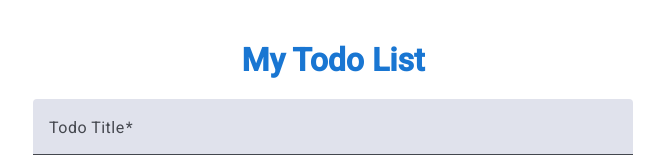
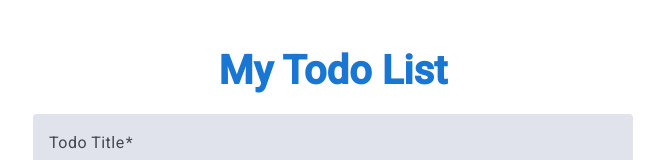
Before and after one commit to skyrabbit4/todo-app, an Angular app in the folder frontend/: page / in a window 1280 px wide. Shown: the top 160 px of the page, without its empty margins (307-971 px from the left). Built offline with nearby package versions, Linux system fonts and the light colour scheme; no server answers.

Commit message:
refined the css

```diff
--- a/frontend/src/app/app.component.css
+++ b/frontend/src/app/app.component.css
@@ -1,7 +1,28 @@
+/* app.component.css */
 .container {
   max-width: 600px;
   margin: 0 auto;
   padding: 20px;
+}
+
+h1 {
+  color: #1976d2;
+  font-size: 2.5rem;
+  text-align: center;
+  margin-bottom: 20px;
+  font-weight: 600;
+}
+
+form {
+  display: flex;
+  flex-direction: column;
+  gap: 15px;
+  margin-bottom: 20px;
+}
+
+.buttons, .action-buttons {
+  display: flex;
+  gap: 10px;
 }
 
 .todo-item {
@@ -10,9 +31,3 @@
   align-items: center;
   width: 100%;
 }
-
-  .buttons {
-    display: flex;
-    gap: 10px;
-    margin-top: 10px;
-  }
--- a/frontend/src/app/app.component.ts
+++ b/frontend/src/app/app.component.ts
@@ -67,6 +67,7 @@ import { TodoService, TodoItem } from './todo.service';
     }
     h1 {
       color: #1976d2;
+      font-size: 2.5rem;
       text-align: center;
       margin-bottom: 20px;
       font-weight: 600;
@@ -96,7 +97,6 @@ export class AppComponent implements OnInit {
   currentTodo: TodoItem | null = null;
 
   constructor(private fb: FormBuilder, private todoService: TodoService) {
-    // Initialize the reactive form with validation
     this.todoForm = this.fb.group({
       title: ['', Validators.required],
       isComplete: [false]
@@ -107,7 +107,6 @@ export class AppComponent implements OnInit {
     this.loadTodos();
   }
 
-  // Load all todos from the backend
   loadTodos(): void {
     this.todoService.getTodos().subscribe({
       next: (data) => (this.todos = data),
@@ -115,7 +114,6 @@ export class AppComponent implements OnInit {
     });
   }
 
-  // Add a new todo using the form values
   onSubmit(): void {
     if (this.todoForm.valid) {
       this.todoService.createTodo(this.todoForm.value).subscribe({
@@ -128,14 +126,12 @@ export class AppComponent implements OnInit {
     }
   }
 
-  // Start editing a selected todo
   startEdit(todo: TodoItem): void {
     this.editing = true;
     this.currentTodo = todo;
     this.todoForm.patchValue(todo);
   }
 
-  // Update the todo item with new form data
   updateTodo(): void {
     if (this.todoForm.valid && this.currentTodo) {
       const updatedTodo: TodoItem = {
@@ -144,7 +140,7 @@ export class AppComponent implements OnInit {
       };
       this.todoService.updateTodo(updatedTodo).subscribe({
         next: () => {
-          this.loadTodos();
+          this.loadTodos(); // Refresh list after update
           this.cancelEdit();
         },
         error: (err) => console.error('Error updating todo:', err)
@@ -152,14 +148,12 @@ export class AppComponent implements OnInit {
     }
   }
 
-  // Cancel editing mode and reset the form
   cancelEdit(): void {
     this.editing = false;
     this.currentTodo = null;
     this.todoForm.reset({ title: '', isComplete: false });
   }
 
-  // Delete a todo item
   deleteTodo(todo: TodoItem): void {
     if (confirm(`Delete "${todo.title}"?`)) {
       this.todoService.deleteTodo(todo.id).subscribe({
```
Lines whose indentation alone changed are shown as unchanged.
